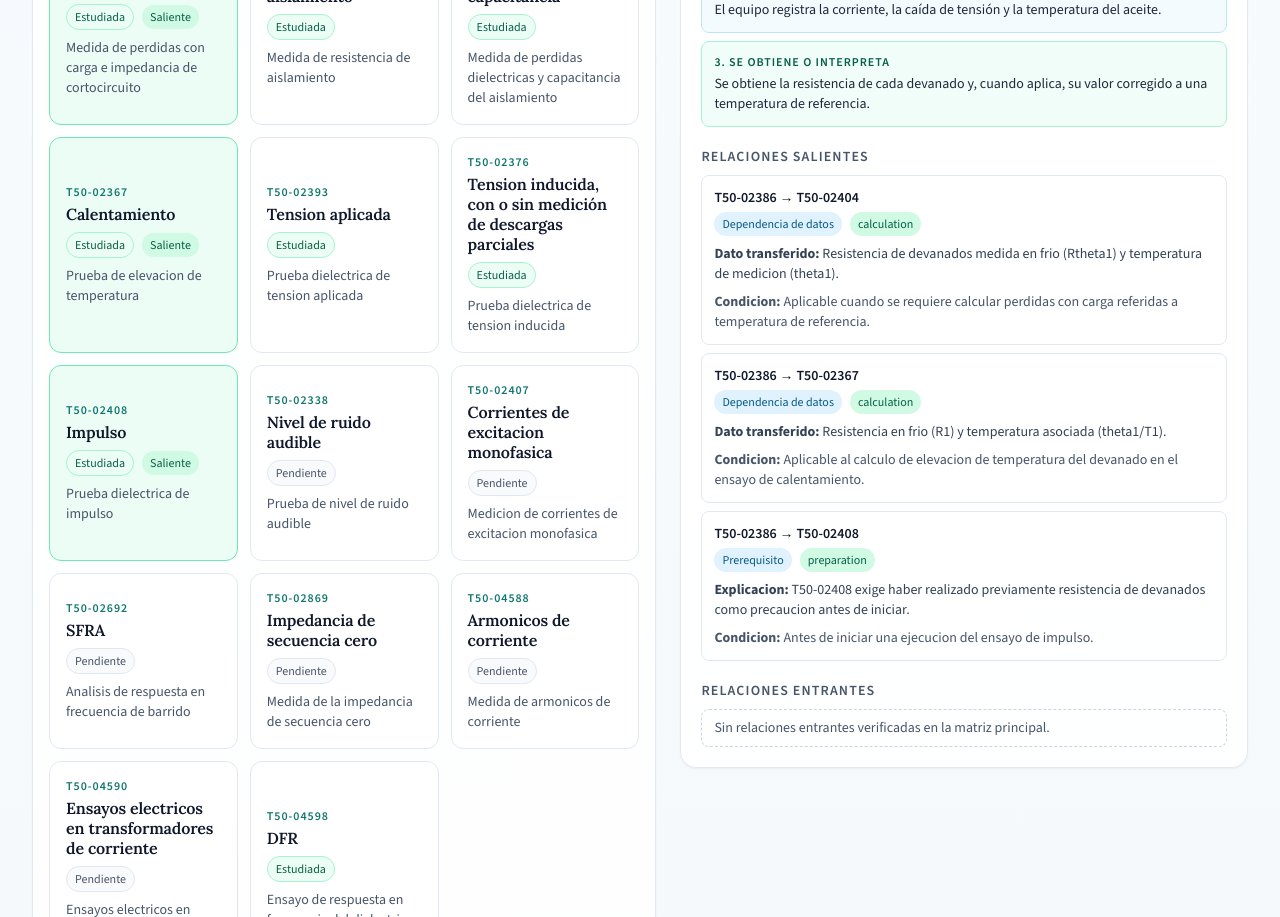
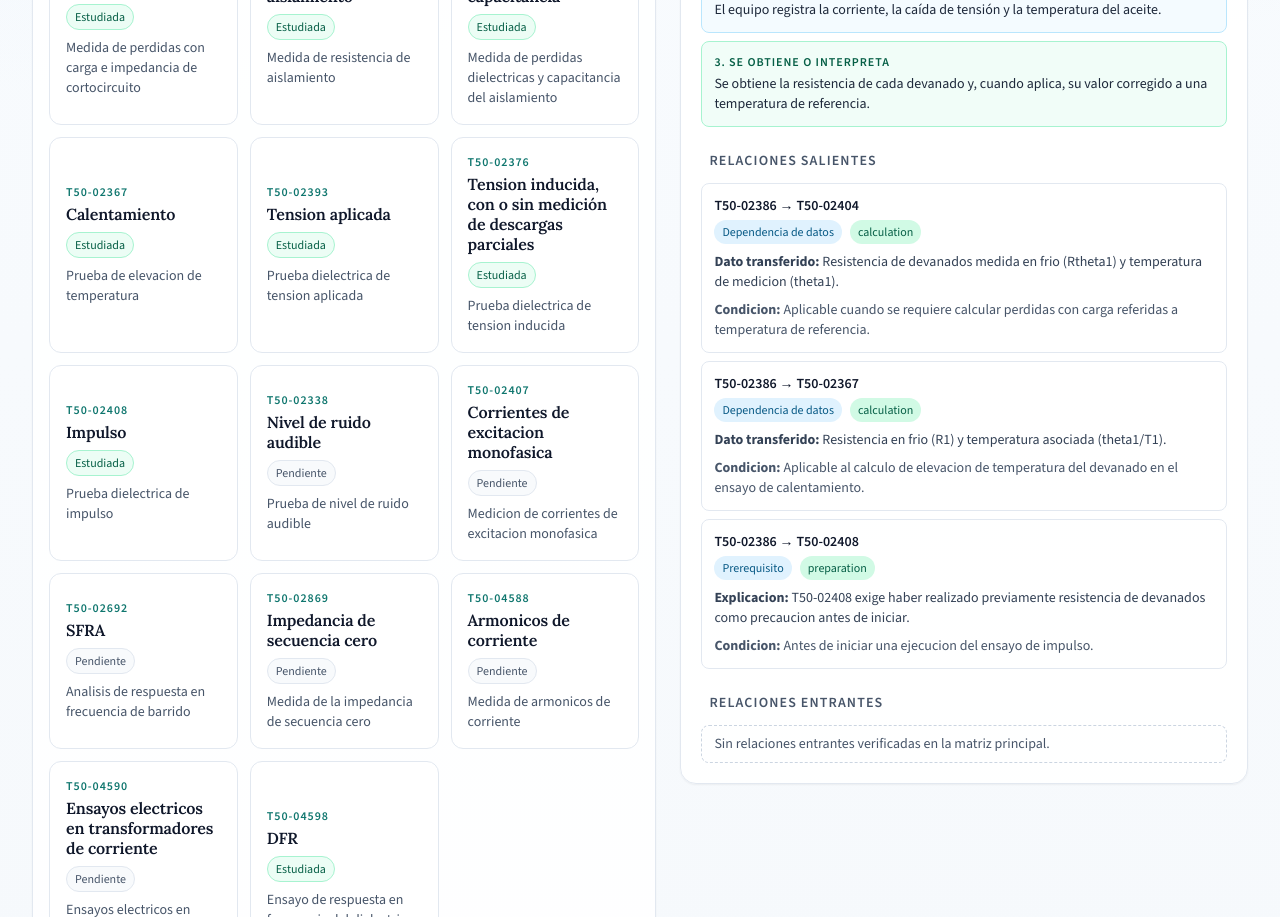
Before and after one commit to daguevarac-debug/mapa-pruebas-transformadores, a Next.js app: page / in a window 1280 px wide. Shown: the part 1000-1917 px from the top of the page. Built offline with nearby package versions, Linux system fonts and the light colour scheme.

Commit message:
Activa resaltado al elegir direccion

```diff
--- a/src/app/page.tsx
+++ b/src/app/page.tsx
@@ -4,6 +4,7 @@ import { useMemo, useState } from "react";
 import { documentedSpecialConditions, procedures, StudyStatus, verifiedRelations } from "@/data/pruebas";
 
 type ViewMode = "explore" | "map";
+type RelationFocus = "none" | "outgoing" | "incoming";
 
 function typeLabel(type: "prerequisite" | "data_dependency") {
   if (type === "prerequisite") return "Prerequisito";
@@ -36,6 +37,7 @@ function studyStatusColor(status: StudyStatus) {
 export default function HomePage() {
   const [viewMode, setViewMode] = useState<ViewMode>("explore");
   const [selectedCode, setSelectedCode] = useState<string>(procedures[0]?.code ?? "");
+  const [relationFocus, setRelationFocus] = useState<RelationFocus>("none");
 
   const svgWidth = 1000;
   const svgHeight = 660;
@@ -95,6 +97,25 @@ export default function HomePage() {
     () => new Set(incoming.map((relation) => relation.from)),
     [incoming]
   );
+
+  const focusedRelationKeys = useMemo(
+    () =>
+      new Set(
+        (relationFocus === "outgoing" ? outgoing : relationFocus === "incoming" ? incoming : []).map(
+          (relation) => `${relation.from}-${relation.to}`
+        )
+      ),
+    [incoming, outgoing, relationFocus]
+  );
+
+  const focusDirection = (direction: Exclude<RelationFocus, "none">) => {
+    setRelationFocus((currentFocus) => (currentFocus === direction ? "none" : direction));
+  };
+
+  const selectProcedure = (code: string) => {
+    setSelectedCode(code);
+    setRelationFocus("none");
+  };
 
   const selectedNarrative = useMemo(() => {
     if (incoming.length === 0 && outgoing.length === 0) {
@@ -197,8 +218,8 @@ export default function HomePage() {
             <div className="mt-3 grid gap-3 sm:grid-cols-2 xl:grid-cols-3">
               {procedures.map((procedure, index) => {
                 const isActive = selectedProcedure.code === procedure.code;
-                const isOutgoingTarget = outgoingCodes.has(procedure.code);
-                const isIncomingSource = incomingCodes.has(procedure.code);
+                const isOutgoingTarget = relationFocus === "outgoing" && outgoingCodes.has(procedure.code);
+                const isIncomingSource = relationFocus === "incoming" && incomingCodes.has(procedure.code);
                 const isBidirectional = isOutgoingTarget && isIncomingSource;
                 const relationHighlightClass = isActive
                   ? "border-sky-300 bg-sky-50 shadow"
@@ -213,7 +234,7 @@ export default function HomePage() {
                   <button
                     key={procedure.code}
                     type="button"
-                    onClick={() => setSelectedCode(procedure.code)}
+                    onClick={() => selectProcedure(procedure.code)}
                     className={`rounded-xl border px-4 py-4 text-left transition ${relationHighlightClass}`}
                     style={{ animationDelay: `${index * 50}ms` }}
                   >
@@ -299,7 +320,18 @@ export default function HomePage() {
               )}
 
               <section>
-                <h4 className="text-sm font-semibold uppercase tracking-[0.08em] text-slate-600">Relaciones salientes</h4>
+                <button
+                  type="button"
+                  onClick={() => focusDirection("outgoing")}
+                  aria-pressed={relationFocus === "outgoing"}
+                  className={`rounded-md px-2 py-1 text-left text-sm font-semibold uppercase tracking-[0.08em] transition ${
+                    relationFocus === "outgoing"
+                      ? "bg-emerald-100 text-emerald-900"
+                      : "text-slate-600 hover:bg-emerald-50 hover:text-emerald-900"
+                  }`}
+                >
+                  Relaciones salientes
+                </button>
                 <div className="mt-2 space-y-2">
                   {outgoing.length === 0 && (
                     <p className="rounded-lg border border-dashed border-slate-300 px-3 py-2 text-sm text-slate-600">
@@ -336,7 +368,18 @@ export default function HomePage() {
               </section>
 
               <section>
-                <h4 className="text-sm font-semibold uppercase tracking-[0.08em] text-slate-600">Relaciones entrantes</h4>
+                <button
+                  type="button"
+                  onClick={() => focusDirection("incoming")}
+                  aria-pressed={relationFocus === "incoming"}
+                  className={`rounded-md px-2 py-1 text-left text-sm font-semibold uppercase tracking-[0.08em] transition ${
+                    relationFocus === "incoming"
+                      ? "bg-orange-100 text-orange-900"
+                      : "text-slate-600 hover:bg-orange-50 hover:text-orange-900"
+                  }`}
+                >
+                  Relaciones entrantes
+                </button>
                 <div className="mt-2 space-y-2">
                   {incoming.length === 0 && (
                     <p className="rounded-lg border border-dashed border-slate-300 px-3 py-2 text-sm text-slate-600">
@@ -403,7 +446,7 @@ export default function HomePage() {
             </div>
 
             <p className="mt-3 px-1 text-sm text-slate-600">
-              Selecciona una prueba: sus relaciones salientes se resaltan en verde y las entrantes en naranja.
+              Selecciona una prueba y luego elige relaciones salientes o entrantes en el panel lateral para resaltar esa dirección.
             </p>
 
             <div className="mt-4 overflow-x-auto rounded-xl border border-slate-200 bg-slate-50/70 p-3">
@@ -437,18 +480,19 @@ export default function HomePage() {
                   }
 
                   const relationKey = `${relation.from}-${relation.to}`;
-                  const isOutgoing = relation.from === selectedProcedure.code;
-                  const isIncoming = relation.to === selectedProcedure.code;
-                  const connected = isOutgoing || isIncoming;
-                  const faded = selectedRelationKeys.size > 0 && !connected;
-                  const directionColor = isOutgoing ? "#16a34a" : isIncoming ? "#ea580c" : relationColor(relation.type);
-                  const markerEnd = isOutgoing
-                    ? "url(#arrow-outgoing)"
-                    : isIncoming
-                      ? "url(#arrow-incoming)"
-                      : relation.type === "prerequisite"
-                        ? "url(#arrow-prerequisite)"
-                        : "url(#arrow-data)";
+                  const isFocused = focusedRelationKeys.has(relationKey);
+                  const directionColor = isFocused
+                    ? relationFocus === "outgoing"
+                      ? "#16a34a"
+                      : "#ea580c"
+                    : relationColor(relation.type);
+                  const markerEnd = isFocused
+                    ? relationFocus === "outgoing"
+                      ? "url(#arrow-outgoing)"
+                      : "url(#arrow-incoming)"
+                    : relation.type === "prerequisite"
+                      ? "url(#arrow-prerequisite)"
+                      : "url(#arrow-data)";
 
                   const dx = target.x - source.x;
                   const dy = target.y - source.y;
@@ -472,11 +516,11 @@ export default function HomePage() {
                       x2={x2}
                       y2={y2}
                       stroke={directionColor}
-                      strokeWidth={connected ? 3.6 : 2.3}
+                      strokeWidth={isFocused ? 3.6 : 2.3}
                       strokeDasharray={relation.type === "data_dependency" ? "7 6" : undefined}
                       markerEnd={markerEnd}
                       strokeLinecap="round"
-                      opacity={faded ? 0.2 : 0.94}
+                      opacity={relationFocus !== "none" && !isFocused ? 0.2 : 0.94}
                     />
                   );
                 })}
@@ -508,7 +552,7 @@ export default function HomePage() {
                     <g
                       key={node.code}
                       transform={`translate(${node.x}, ${node.y})`}
-                      onClick={() => setSelectedCode(node.code)}
+                      onClick={() => selectProcedure(node.code)}
                       style={{ cursor: "pointer" }}
                     >
                       <circle
@@ -571,6 +615,32 @@ export default function HomePage() {
 
             <div className="mt-4 space-y-3">
               <h4 className="text-sm font-semibold uppercase tracking-[0.08em] text-slate-600">Conexiones visibles</h4>
+              <div className="flex flex-wrap gap-2">
+                <button
+                  type="button"
+                  onClick={() => focusDirection("outgoing")}
+                  aria-pressed={relationFocus === "outgoing"}
+                  className={`rounded-full px-3 py-1.5 text-xs font-semibold transition ${
+                    relationFocus === "outgoing"
+                      ? "bg-emerald-600 text-white"
+                      : "border border-emerald-200 bg-emerald-50 text-emerald-800 hover:bg-emerald-100"
+                  }`}
+                >
+                  Relaciones salientes
+                </button>
+                <button
+                  type="button"
+                  onClick={() => focusDirection("incoming")}
+                  aria-pressed={relationFocus === "incoming"}
+                  className={`rounded-full px-3 py-1.5 text-xs font-semibold transition ${
+                    relationFocus === "incoming"
+                      ? "bg-orange-600 text-white"
+                      : "border border-orange-200 bg-orange-50 text-orange-800 hover:bg-orange-100"
+                  }`}
+                >
+                  Relaciones entrantes
+                </button>
+              </div>
               {selectedRelationKeys.size === 0 && (
                 <p className="rounded-lg border border-dashed border-slate-300 px-3 py-2 text-sm text-slate-600">
                   Esta prueba no tiene enlaces entrantes o salientes verificados en el conjunto actual.
```
